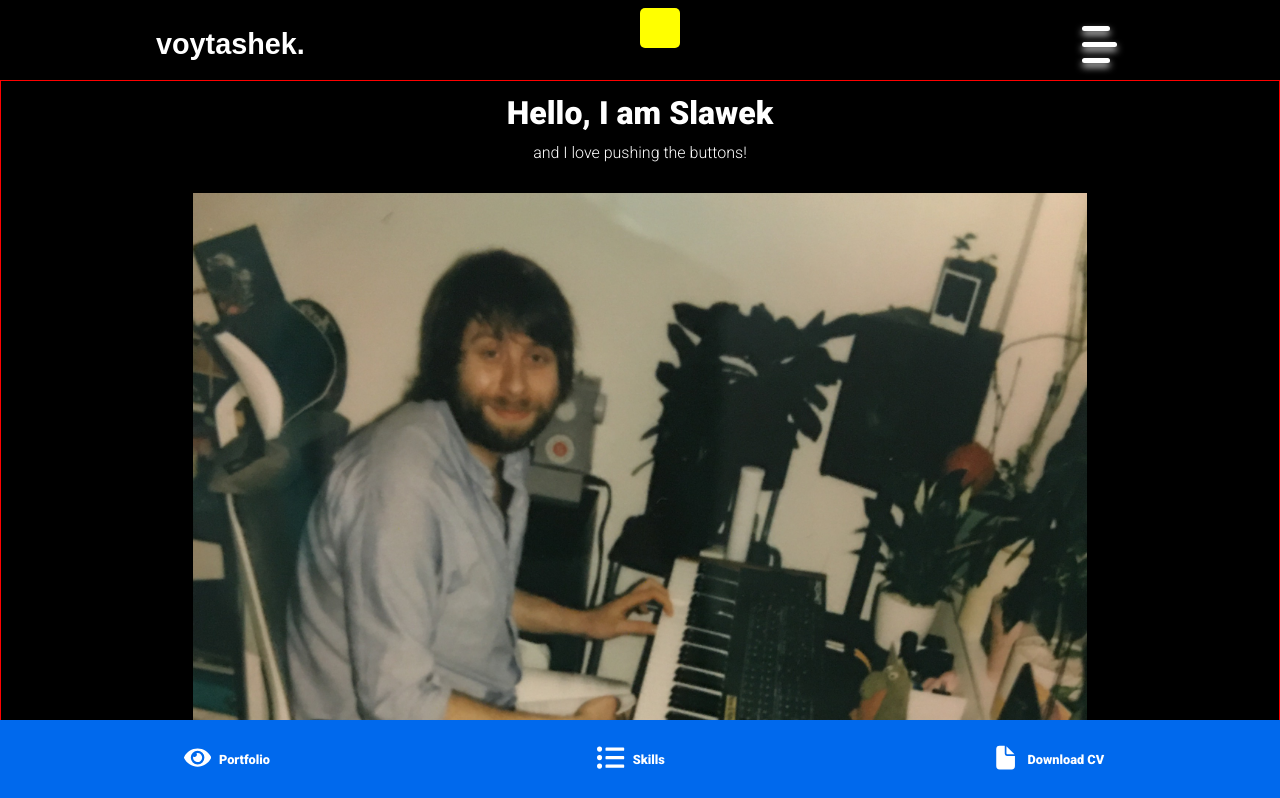
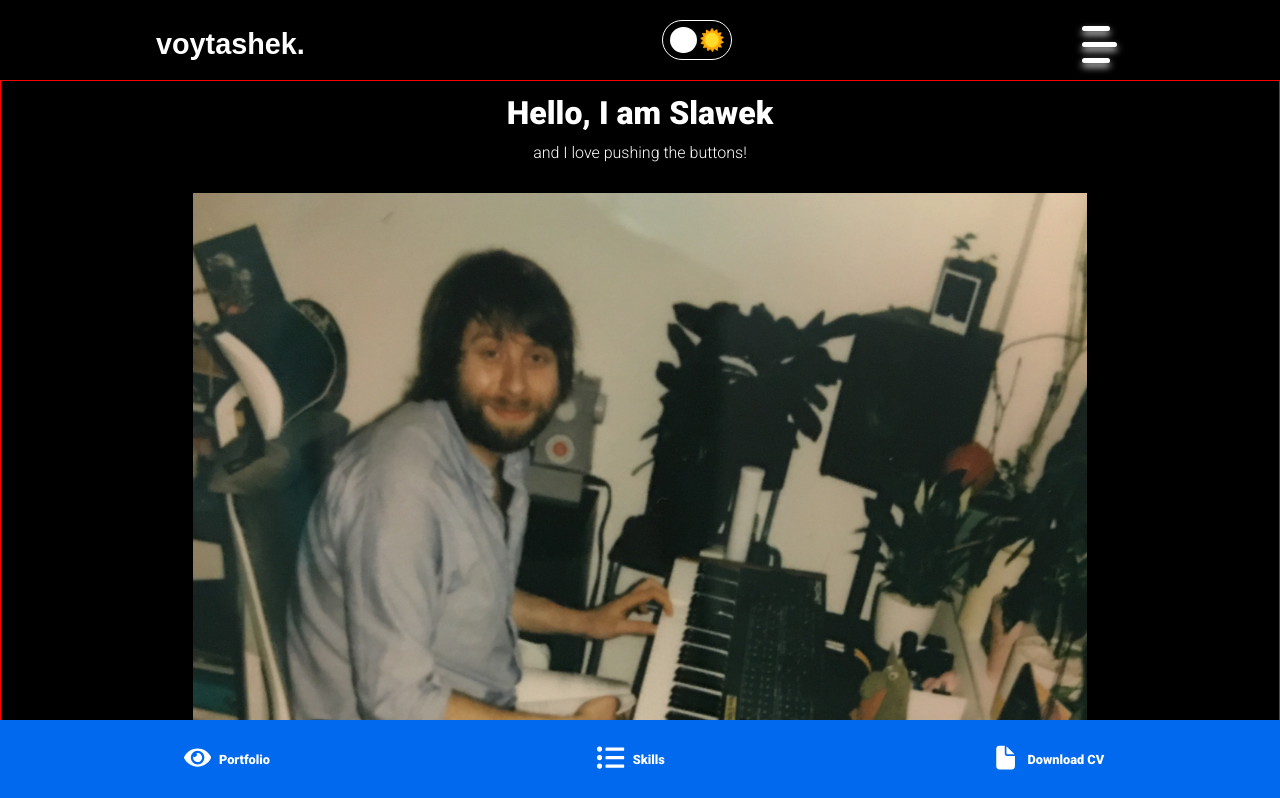
Before and after one commit to slawekwojtaszek/Portfolio, a React (Create React App) app: page /about in a window 1280 px wide. Shown: the top 798 px of the page. Built offline with nearby package versions, Linux system fonts and the light colour scheme; a web font is replaced by a local one.

Commit message:
Add Dark/Light mode toggle button

```diff
--- a/src/components/Navbar.jsx
+++ b/src/components/Navbar.jsx
@@ -2,6 +2,8 @@ import React from "react";
 import { Link } from "react-router-dom";
 import "../css/Navbar.css";
 import MobileMenu from "./MobileMenu";
+import sun from "../img/sun.png";
+import moon from "../img/moon.png";
 
 function Navbar({ isClose, onClick, newButton }) {
    let darkMode = localStorage.getItem("darkMode");
@@ -19,7 +21,8 @@ function Navbar({ isClose, onClick, newButton }) {
    if (darkMode === "enabled") {
       enableDarkMode();
    }
-   const darkModeToggle = () => {
+   const darkModeToggle = (e) => {
+      console.log(e.target);
       let darkMode = localStorage.getItem("darkMode");
       if (darkMode !== "enabled") {
          enableDarkMode();
@@ -30,13 +33,21 @@ function Navbar({ isClose, onClick, newButton }) {
    return (
       <>
          <nav>
-            <div className='night' onClick={darkModeToggle}></div>
             <div className='top-container'>
                <Link to='/' onClick={!isClose ? onClick : null}>
                   <div className='logo'>
                      <h1>voytashek.</h1>
                   </div>
                </Link>
+               <input type='checkbox' id='checkbox' className='checkbox' />
+               <label
+                  htmlFor='checkbox'
+                  className='label'
+                  onClick={darkModeToggle}>
+                  <div className='moon'></div>
+                  <div className='sun'></div>
+                  <div className='toggle'></div>
+               </label>
                <div className='icon-container'>
                   <div
                      className={isClose ? "menu-btn " : "menu-btn open"}
--- a/src/css/Navbar.css
+++ b/src/css/Navbar.css
@@ -38,3 +38,56 @@ nav {
    font-size: 2rem;
    color: rgb(38, 38, 38);
 }
+
+/* Night Mode Toggle */
+
+.label {
+   padding: 2px;
+   position: relative;
+   display: flex;
+   justify-content: space-evenly;
+   align-items: center;
+   flex-direction: row;
+   width: 70px;
+   height: 40px;
+   border-radius: 50px;
+   background-color: black;
+   border: 1px solid white;
+}
+
+.sun {
+   width: 40%;
+   height: 70%;
+   border-radius: 50%;
+   background-image: url("../img/sun.png");
+   background-position: center;
+   background-size: contain;
+   background-repeat: no-repeat;
+}
+
+.moon {
+   width: 40%;
+   height: 70%;
+   border-radius: 50%;
+   background-image: url("../img/moon.png");
+   background-position: center;
+   background-size: contain;
+   background-repeat: no-repeat;
+}
+
+.toggle {
+   position: absolute;
+   left: 10%;
+   width: 40%;
+   height: 70%;
+   border-radius: 50%;
+   background-color: rgb(255, 255, 255);
+   transition: transform 0.2s linear;
+}
+.checkbox {
+   opacity: 0;
+   position: absolute;
+}
+.checkbox:checked + .label .toggle {
+   transform: translateX(27px);
+}
```
Also changed, not shown: src/img/moon.png (added), src/img/sun.png (added).
